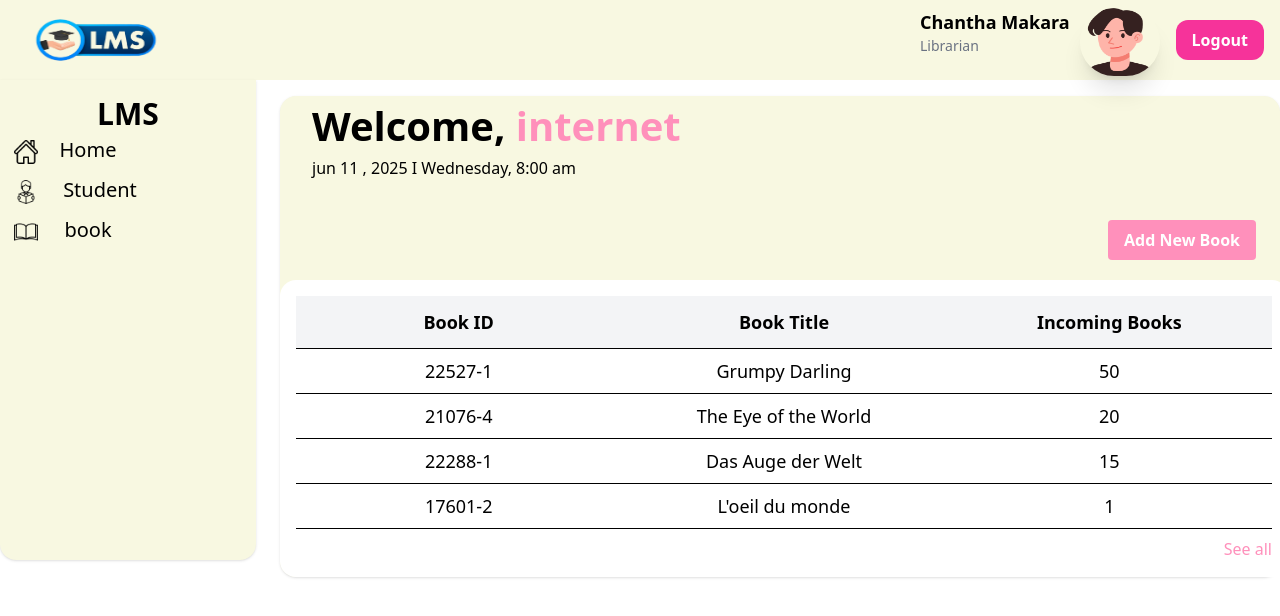
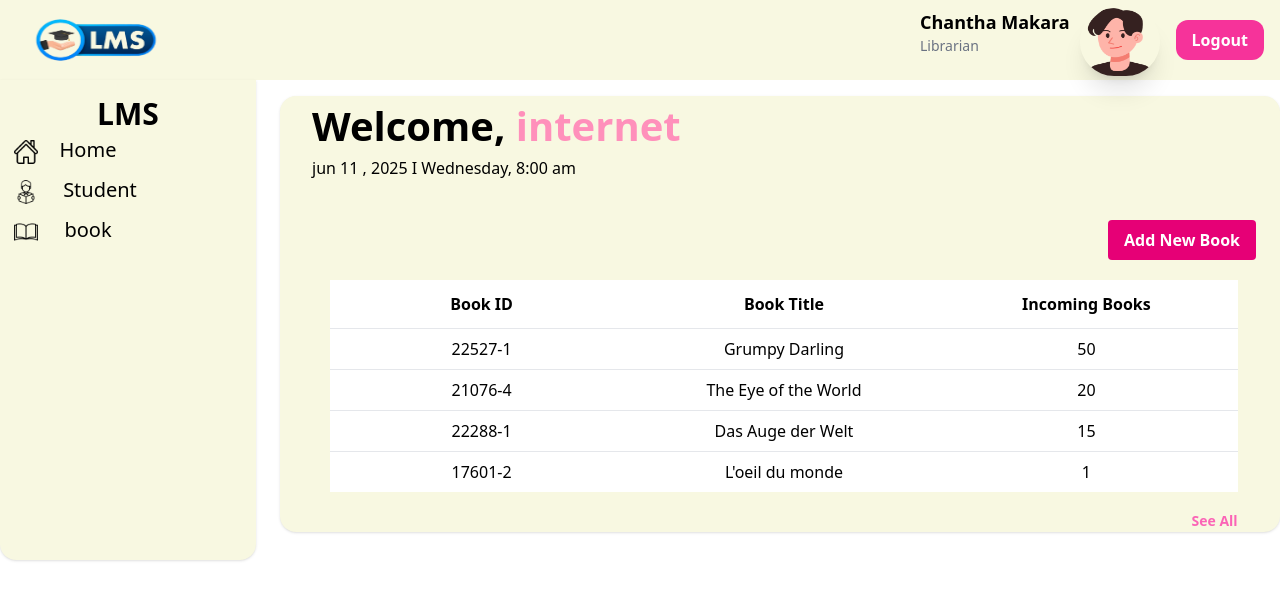
Before and after one commit to tith-sa/b8-librarysystem-g4, a Vue app: page /book in a window 1280 px wide. Shown: the top 616 px of the page. Built offline with nearby package versions, Linux system fonts and the light colour scheme; the HTML template or start-up script is replaced by a standard one.

Commit message:
Your commit message here

```diff
--- a/src/pages/Add-book.vue
+++ b/src/pages/Add-book.vue
@@ -0,0 +1,3 @@
+<td class="py-2 px-4">{{ book.id }}</td>
+<td class="px-4">{{ book.title }}</td>
+<td class="px-4">{{ book.count }}</td>
--- a/src/pages/Add-student.vue
+++ b/src/pages/Add-student.vue
@@ -0,0 +1,14 @@
+<script setup>
+import layoutdashboard from "../components/layoutdashboard.vue";
+</script>
+
+<template>
+  <layoutdashboard />
+  <div class="bg-[#F8F8E1] rounded-2xl shadow -mt-120 ms-70">
+    <div class="w-[63rem] h-auto">
+      <div class="w-[90%] mx-auto mt-5 py-5">
+        <h1 class="text-4xl font-bold">Welcome to Home page</h1>
+      </div>
+    </div>
+  </div>
+</template>
--- a/src/pages/Book.vue
+++ b/src/pages/Book.vue
@@ -17,37 +17,39 @@ const books = [
         <a class="text-[#FF90BB]">internet</a>
       </p>
       <p class="indent-8">jun 11 , 2025 I Wednesday, 8:00 am</p>
-
       <!-- Button aligned to the right -->
       <div class="flex justify-end pr-8 mt-10">
-        <button class="bg-[#FF90BB] text-white font-bold py-2 px-4 rounded">
+        <button
+          class="hover:bg-[#FF90BB] bg-pink-600 hover:shadow-2xl text-white font-bold py-2 px-4 rounded"
+        >
           Add New Book
         </button>
       </div>
 
       <!-- Table container filling full width of parent -->
-      <div class="w-full mt-5 p-4 bg-white rounded-2xl">
-        <table class="w-full text-left border-collapse text-lg">
-          <thead class="bg-gray-100 font-bold border-b text-center p-4">
+
+      <table class="divide-y divide-gray-200 w-[90%] mx-auto mt-5">
+        <thead class="bg-white">
           <tr>
             <th class="py-3 px-4 w-1/3">Book ID</th>
             <th class="px-3 w-1/3">Book Title</th>
             <th class="px-3 w-1/3">Incoming Books</th>
           </tr>
         </thead>
-          <tbody>
-            <tr
-              v-for="book in books"
-              :key="book.id"
-              class="border-b text-center"
-            >
+        <tbody class="bg-white divide-y divide-gray-200">
+          <tr v-for="book in books" :key="book.id" class="text-center bg-white">
             <td class="py-2 px-4">{{ book.id }}</td>
             <td class="px-4">{{ book.title }}</td>
             <td class="px-4">{{ book.count }}</td>
           </tr>
         </tbody>
       </table>
-        <p class="text-[#FF90BB] text-right mt-2">See all</p>
+      <div class="text-right mt-4 w-[90%] mx-auto">
+        <a
+          href="#"
+          class="text-pink-400 hover:text-pink-600 text-sm font-semibold"
+          >See All</a
+        >
       </div>
     </div>
   </div>
```
Lines whose indentation alone changed are shown as unchanged.
